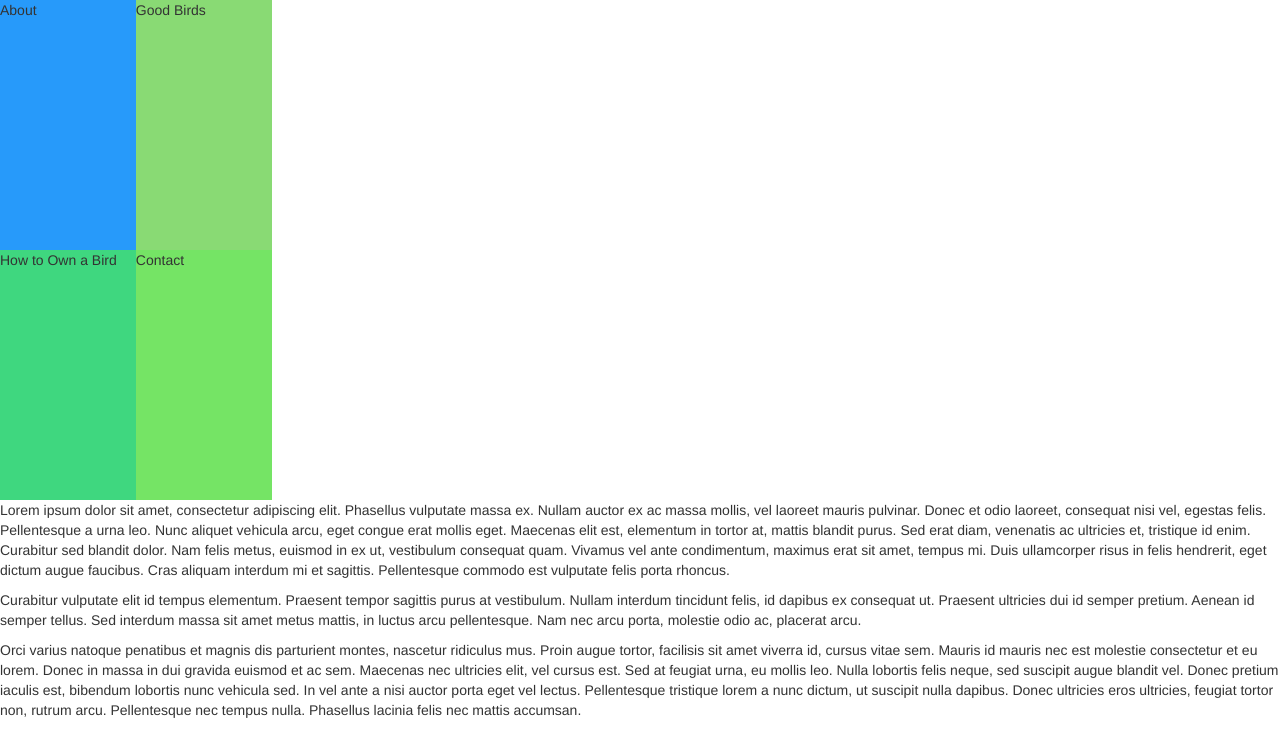
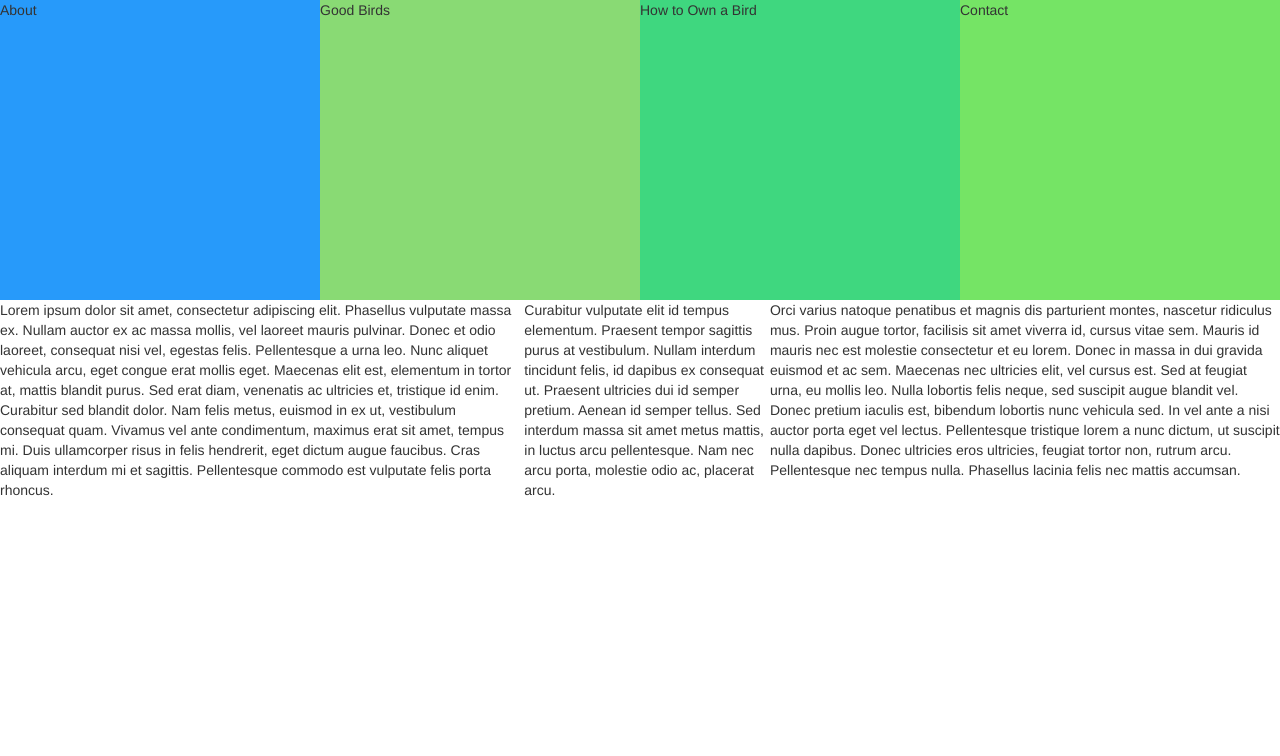
Before and after one commit to selenayu/selenayu.github.io, a plain HTML site: page index.html in a window 1280 px wide. Drawn offline with nearby package versions, Linux system fonts and the light colour scheme.

Commit message:
Update styles.css

```diff
--- a/styles.css
+++ b/styles.css
@@ -27,37 +27,41 @@
 .flex-nav{
   display: flex;
   flex-wrap: wrap;
-  height: 500px;
+  height: 300px;
   flex-direction: row;
+}
+
+.flex-des{
+  display: flex;
 }
 
 .flex-box1{
   display: flex;
   flex: 1;
+  width: 500px;
   background-color: #279afa;
-  flex-basis: calc(50% - 40px);
 }
 
 
 .flex-box2{
   display: flex;
   flex: 1;
+  width: 500px;
   background-color: #89da74;
-  flex-basis: calc(50% - 40px);
 }
 
 
 .flex-box3{
   display: flex;
   flex: 1;
+  width: 500px;
   background-color: #3fd77f;
-  flex-basis: calc(50% - 40px);
 }
 
 
 .flex-box4{
   display: flex;
   flex: 1;
+  width: 500px;
   background-color: #75e465;
-  flex-basis: calc(50% - 40px);
 }
```
